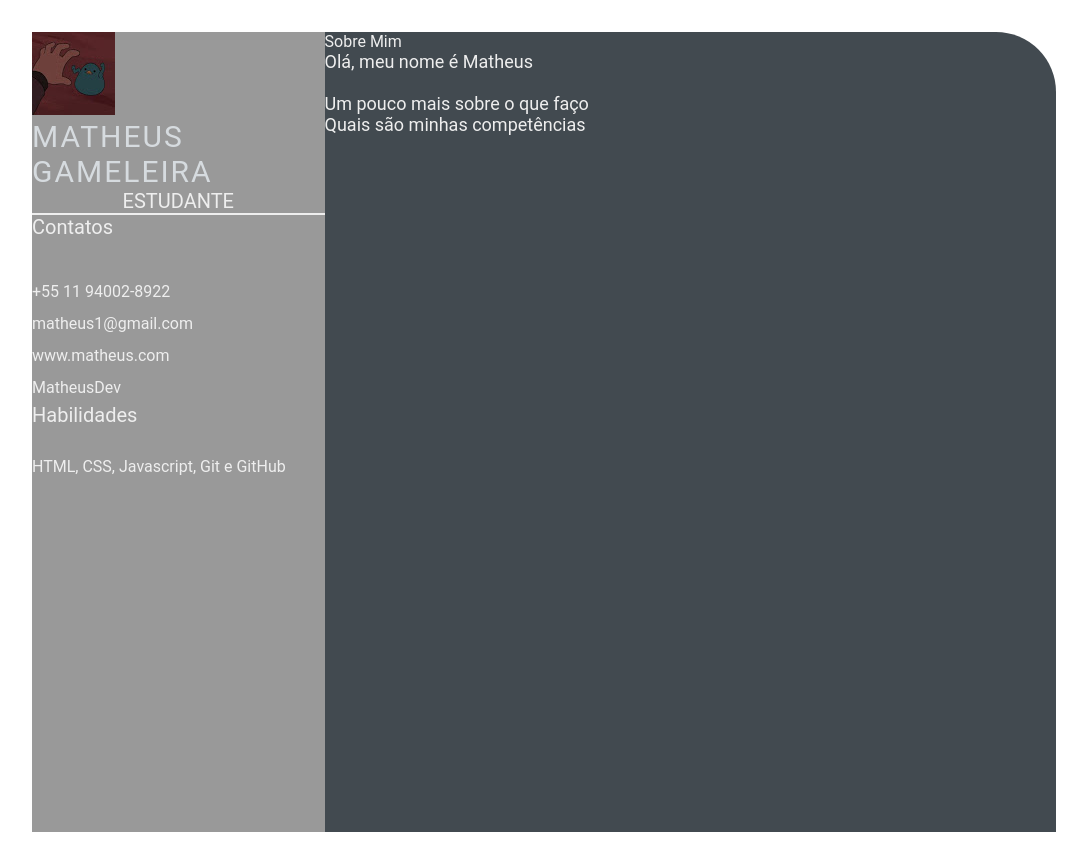
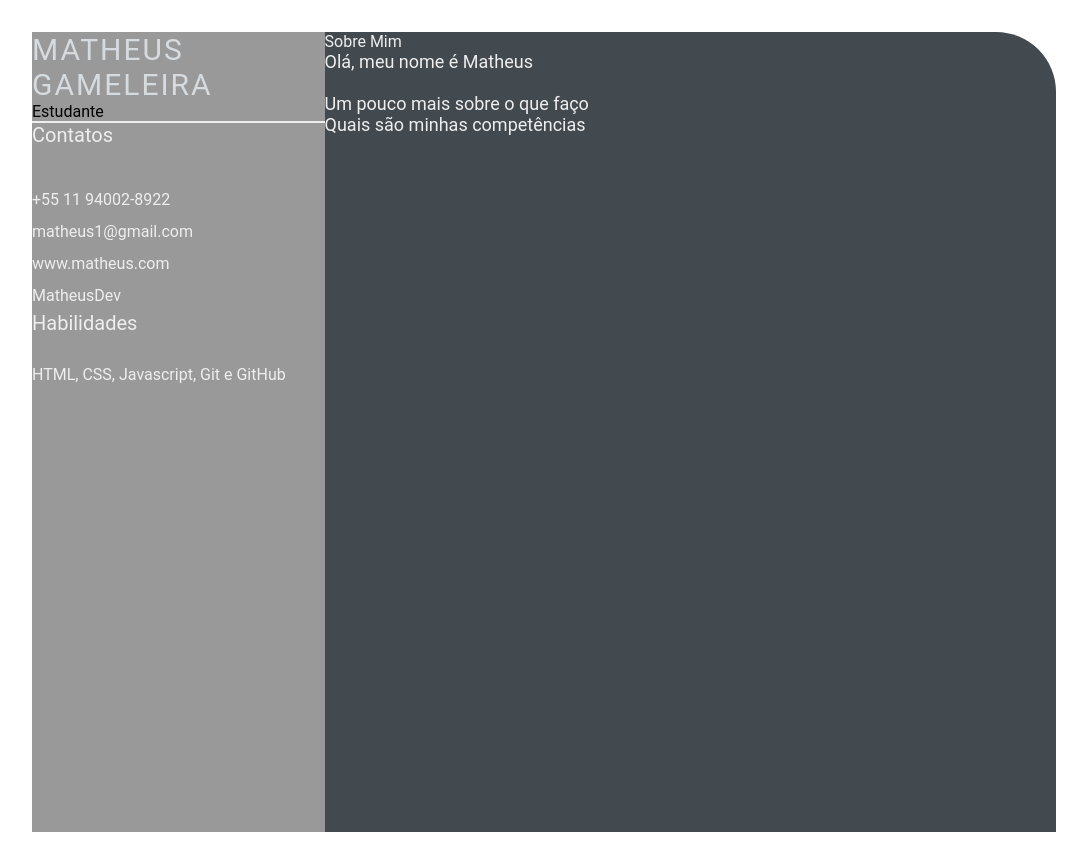
Before and after one commit to MatG31/primeiroProjeto.git.io, a plain HTML site: page index.html in a window 1280 px wide. Shown: the whole page, without its empty margins (96-1183 px from the left). Drawn offline with Linux system fonts and the light colour scheme.

Commit message:
Dia 03 (#3)
* feature: add style.css

* feature: change index.html

* feature: add experience

* feature: add experience info

```diff
--- a/index.html
+++ b/index.html
@@ -14,7 +14,7 @@
         <section class = "left-section">
             <section class = "left-section-content">
                 <div class = "profile">
-                    <img class = "profile-pic" src = "img/unnamed.jpg" alt = "Profile Pic">
+
                     <p class = "name"> Matheus Gameleira </p>
                     <p class = "profession"> Estudante </p>
                 </div>
@@ -48,8 +48,3 @@
                         </p>
                     </section>
                 </div>
-            </section>
-        </section>
-    </main>
-</body>
-</html>
--- a/style.css
+++ b/style.css
@@ -46,13 +46,7 @@
     font-size: 30px;
     letter-spacing: 2px;
     text-transform: uppercase;
-}
 
-.profession {
-    color: #eeeeee;
-    font-size: 20px;
-    text-transform: uppercase;
-    text-align: center;
 }
 
 /* .contact-info { border-bottom: 2px solid #1B2631; } */
@@ -100,4 +94,3 @@
 .about-me-contents {
     font-size: 18px;
     color: #eeeeee;
-}
```
